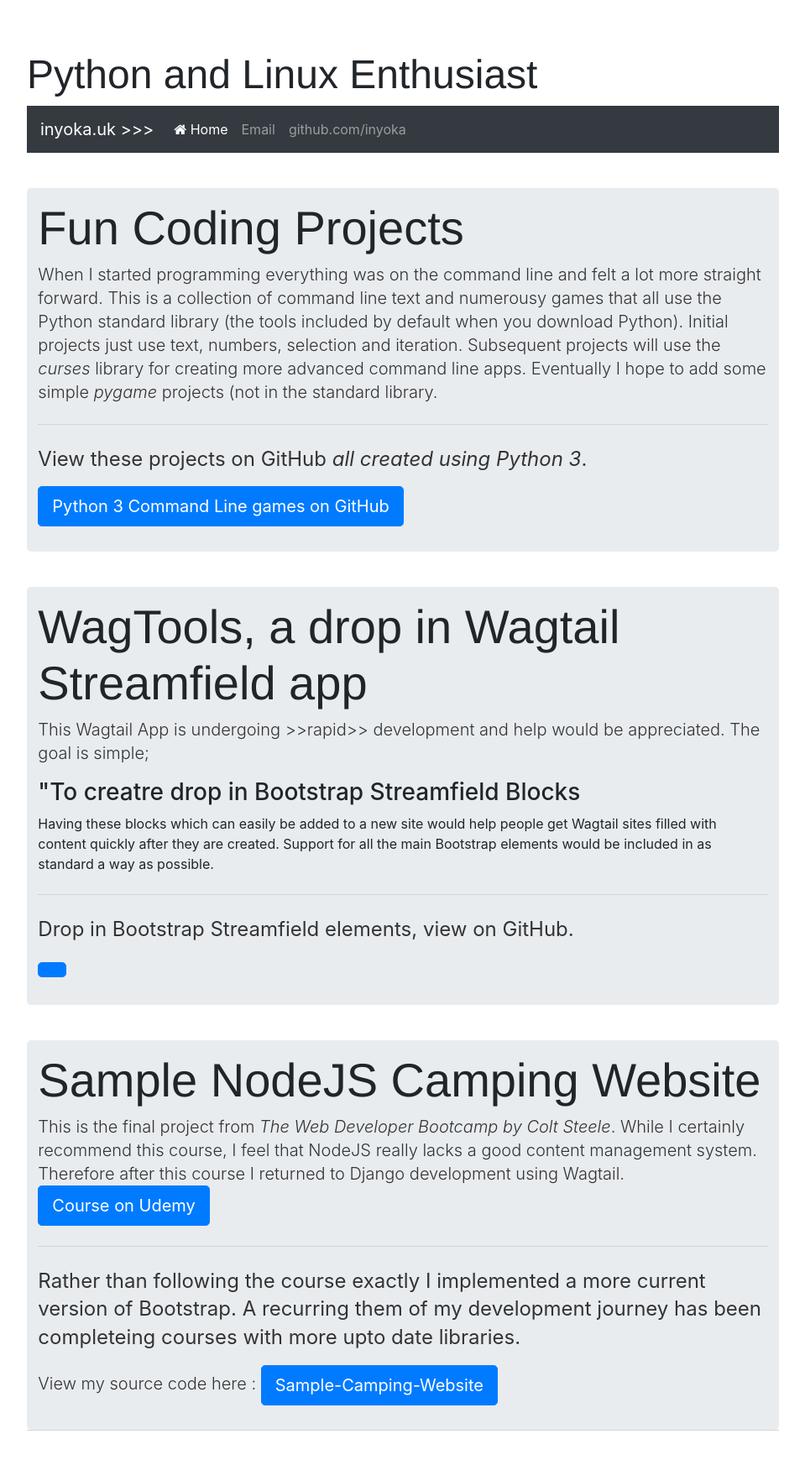
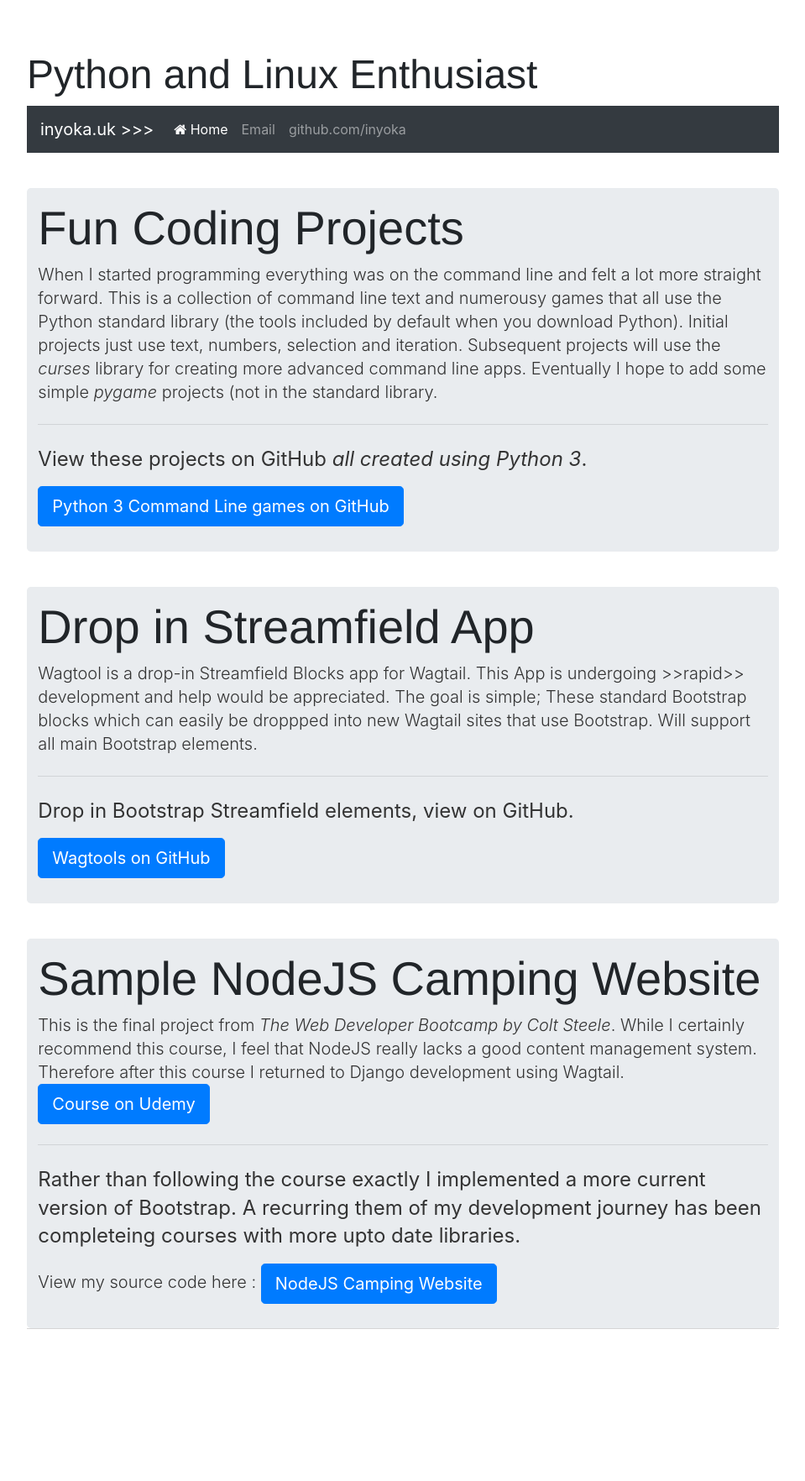
Before and after one commit to inyoka/inyoka.github.io, a Jekyll site: the page built from index.html, in a window 1280 px wide. Shown: the whole page at 84% size, without its empty margins (160-1119 px from the left). Built offline with Jekyll 4.4.1, drawn with Linux system fonts in a browser that asks for light colours; nearby versions of some CDN libraries; after the commit the page ends 1643 px from its top, so only the background shows below that.

Commit message:
formatting updates

```diff
--- a/index.html
+++ b/index.html
@@ -17,17 +17,14 @@ title: Simon, Geek for hire
         </section>
 
         <section class="jumbotron">
-          <h1 class="display-4">WagTools, a drop in Wagtail Streamfield app</h1>
-          <p class="lead">This Wagtail App is undergoing >>rapid>> development and help would be appreciated.  The goal is simple;
-            <h3>"To creatre drop in Bootstrap Streamfield Blocks</h3>
-            Having these blocks which can easily be added to a new site would help people get Wagtail sites filled with content
-            quickly after they are created.  Support for all the main Bootstrap elements would be included in as standard a way
-            as possible.
+          <h1 class="display-4">Drop in Streamfield App</h1>
+          <p class="lead">Wagtool is a drop-in Streamfield Blocks app for Wagtail. This App is undergoing >>rapid>> development and help would be appreciated.  The goal is simple;
+            These standard Bootstrap blocks which can easily be droppped into new Wagtail sites that use Bootstrap.  Will support all main Bootstrap elements.
           </p>
           <hr class="my-4">
-          <p>Drop in Bootstrap Streamfield elements, view on GitHub</em>.</p>
+          <p>Drop in Bootstrap Streamfield elements, view on GitHub.</p>
           <p class="lead">
-            <a class="btn btn-primary btn-lg" href="https://github.com/chandra-kumala-school/wagtools" role="button"></a>
+            <a class="btn btn-primary btn-lg" href="https://github.com/chandra-kumala-school/wagtools" role="button">Wagtools on GitHub</a>
           </p>
         </section>
 
@@ -44,6 +41,6 @@ title: Simon, Geek for hire
           </p>
           <p class="lead">
             View my source code here :
-            <a class="btn btn-primary btn-lg" href="https://github.com/inyoka/Sample-Camping-Website" role="button">Sample-Camping-Website</a>
+            <a class="btn btn-primary btn-lg" href="https://github.com/inyoka/Sample-Camping-Website" role="button">NodeJS Camping Website</a>
           </p>
         </section>
```
